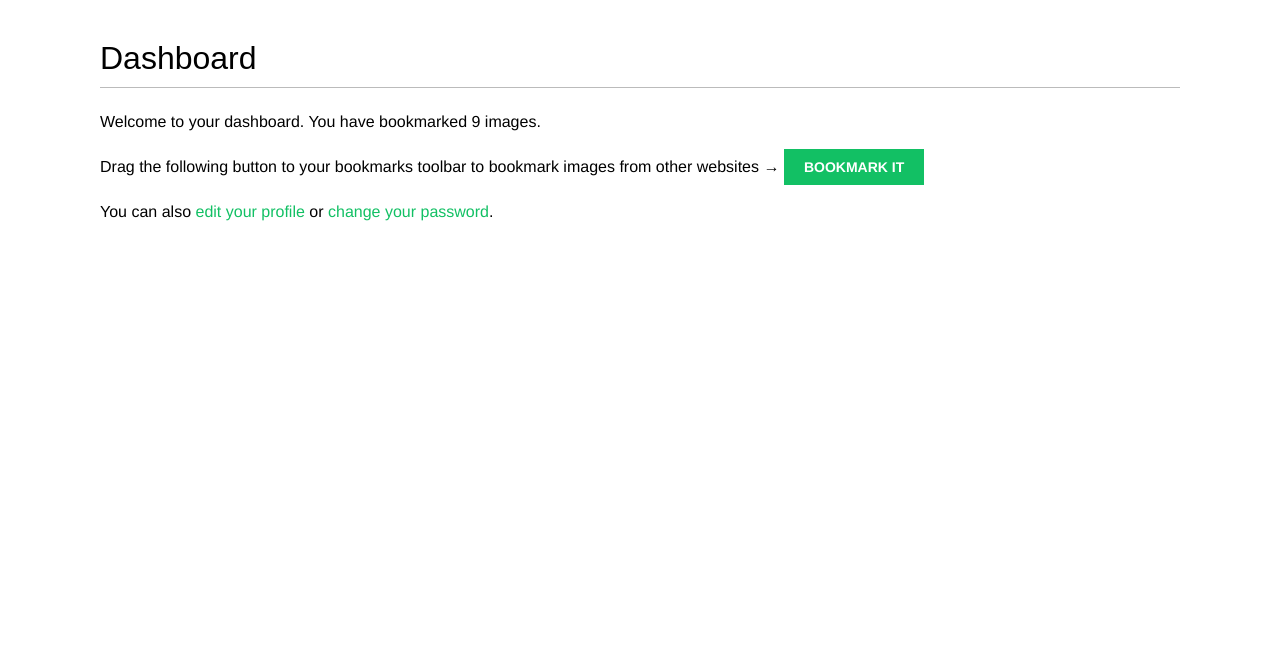
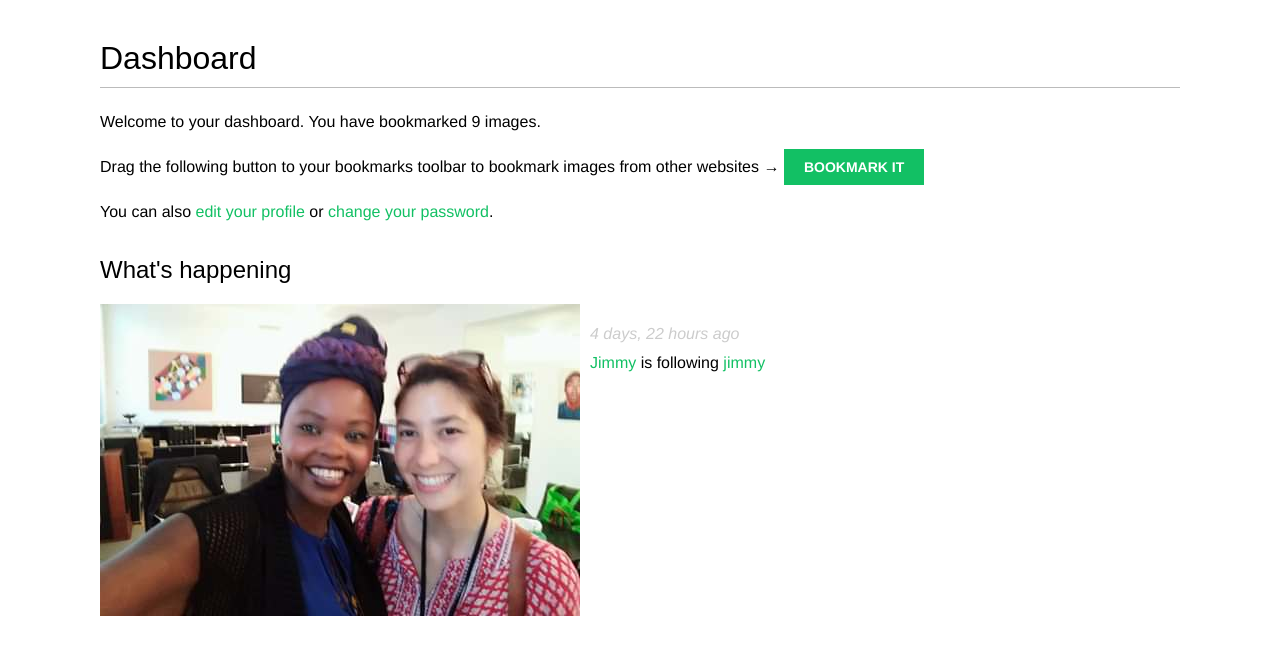
Before and after one commit to okidijimmy200/bookmarks, a Django app: page /account/ in a window 1280 px wide. Shown: the part 48-703 px from the top of the page. Run offline with Django 3.2, Linux system fonts and the light colour scheme; a user stored in the database is signed in; data comes from the database, SQL or seed files in the repository; both versions use the stored data as it was after the commit; some libraries are stand-ins or nearby versions.

Commit message:
Adding user actions to the activity stream

```diff
--- a/account/templates/accounts/dashboard.html
+++ b/account/templates/accounts/dashboard.html
@@ -12,4 +12,11 @@
   <p>Drag the following button to your bookmarks toolbar to bookmark images from other websites → <a href="javascript:{% include "bookmarklet_launcher.js" %}" class="button">Bookmark it</a><p>
 
   <p>You can also <a href="{% url "edit" %}">edit your profile</a> or <a href="{% url "password_change" %}">change your password</a>.<p>
+
+    <h2>What's happening</h2>
+    <div id="action-list">
+      {% for action in actions %}
+        {% include "actions/action/detail.html" %}
+      {% endfor %}
+    </div>
 {% endblock %}
--- a/account/views.py
+++ b/account/views.py
@@ -12,6 +12,8 @@
 from django.views.decorators.http import require_POST
 from common.decorators import ajax_required
 from .models import Contact
+from actions.utils import create_action
+from actions.models import Action
 
 def user_login(request):
     '''Instantiate the form with the submitted data with form =
@@ -60,9 +62,28 @@
 '''we added a hidden input in the form of our login template for this purpose.'''
 @login_required  #The login_required decorator checks whether the current user is authenticated
 def dashboard(request):
+    # Display all actions by default
+# retrieve all actions from the database, excluding the ones performed by the current user.
+    actions = Action.objects.exclude(user=request.user)
+# By default, you retrieve the latest actions performed by all users on the platform.
+# ----------------------------------------------------------------------------
+# If the user is following other users, you restrict the query to retrieve only the actions performed by the users they follow.
+    following_ids = request.user.following.values_list('id',
+                                                       flat=True)
+
+    if following_ids:
+    # If user is following others, retrieve only their actions
+        actions = actions.filter(user_id__in=following_ids)
+# Finally, you limit the result to the first 10 actions returned.
+    actions = actions.select_related('user', 'user__profile')\
+                     .prefetch_related('target')[:10] #user__profile to join the Profile table in a single SQL query and if no arguments is passed to it, it will retrieve objects from all ForeignKey relationships.
+# This query is now optimized for retrieving the user actions, including related objects.
+
+# SELECT RELATED: allows you to retrieve related objects for one-to-many relationships wch is for is for ForeignKey and OneToOne fields.
     return render(request,
                     'accounts/dashboard.html',
-                    {'section': 'dashboard'})
+                    {'section': 'dashboard',
+                    'actions': actions})
 '''We also define a section variable. We will use this variable to track
 the site's section that the user is browsing.'''
 
@@ -85,6 +106,7 @@
            new_user.save()
            # create the user profile
            Profile.objects.create(user=new_user)
+           create_action(new_user, 'has created an account')
            '''When users register on our site, we will create an empty profile
 associated with them. You should create a Profile object manually
 using the administration site for the users you created before.'''
@@ -167,6 +189,7 @@
             if action == 'follow':
                 Contact.objects.get_or_create(user_form=request.user,
                                                 user_to=user)
+                create_action(request.user, 'is following', user)
             else:
                 Contact.objects.filter(user_form=request.user,
                                         user_to=user).delete()
--- /dev/null
+++ b/actions/templates/actions/action/detail.html
@@ -0,0 +1,46 @@
+{% load thumbnail %}
+<!-- retrieve the user performing the action and the related Profile
+object. -->
+{% with user=action.user profile=action.user.profile %}
+<div class="action">
+  <div class="images">
+<!-- display the image of the target object if the Action object has
+a related target object. -->
+<!-- then you display the link to the user who performed
+the action, the verb, and the target object, -->
+    {% if profile.photo %}
+      {% thumbnail user.profile.photo "80x80" crop="100%" as im %}
+      <a href="{{ user.get_absolute_url }}">
+        <img src="{{ im.url }}" alt="{{ user.get_full_name }}"
+         class="item-img">
+      </a>
+    {% endif %}
+
+    {% if action.target %}
+      {% with target=action.target %}
+        {% if target.image %}
+          {% thumbnail target.image "80x80" crop="100%" as im %}
+          <a href="{{ target.get_absolute_url }}">
+            <img src="{{ im.url }}" class="item-img">
+          </a>
+        {% endif %}
+      {% endwith %}
+    {% endif %}
+  </div>
+  <div class="info">
+    <p>
+      <span class="date">{{ action.created|timesince }} ago</span>
+      <br />
+      <a href="{{ user.get_absolute_url }}">
+        {{ user.first_name }}
+      </a>
+      {{ action.verb }}
+      {% if action.target %}
+        {% with target=action.target %}
+          <a href="{{ target.get_absolute_url }}">{{ target }}</a>
+        {% endwith %}
+      {% endif %}
+    </p>
+  </div>
+</div>
+{% endwith %}
--- a/images/views.py
+++ b/images/views.py
@@ -10,6 +10,7 @@
 from django.http import HttpResponse
 from django.core.paginator import Paginator, EmptyPage, \
                                  PageNotAnInteger
+from actions.utils import create_action
 
 @login_required #prevent access for unauthenticated users.
 def image_create(request):
@@ -28,6 +29,7 @@
             # assign current user to item
             new_item.user = request.user #This is how we can know who uploaded each image.
             new_item.save() #save image object to db
+            create_action(request.user, 'bookmarked image', new_item)
             messages.success(request, 'Image added successfully')
 
             # redirect to new created item detail view
@@ -62,6 +64,7 @@
             image = Image.objects.get(id=image_id)
             if action == 'like':
                 image.users_like.add(request.user)
+                create_action(request.user, 'likes', image)
             else:
                 image.users_like.remove(request.user)
             return JsonResponse({'status': 'ok'})
```
Also changed, not shown: actions/models.py (+9 -9 lines), actions/utils.py (+7 -10 lines), db.sqlite3, media/images/2020/09/22/amazoncom-online-shopping-for-electronics-apparel-computers-books-dvds-more.jpg.80x80_q85_crop-100%.jpg (added), media/users/2020/09/29/Screenshot_20190628-230825.png.80x80_q85_crop-100%.jpg (added), 1 other file.
